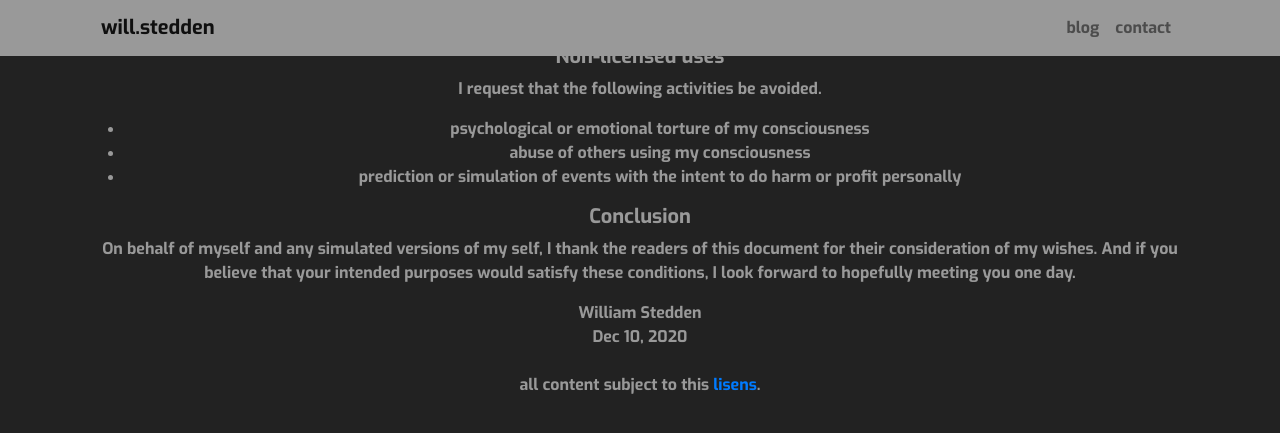
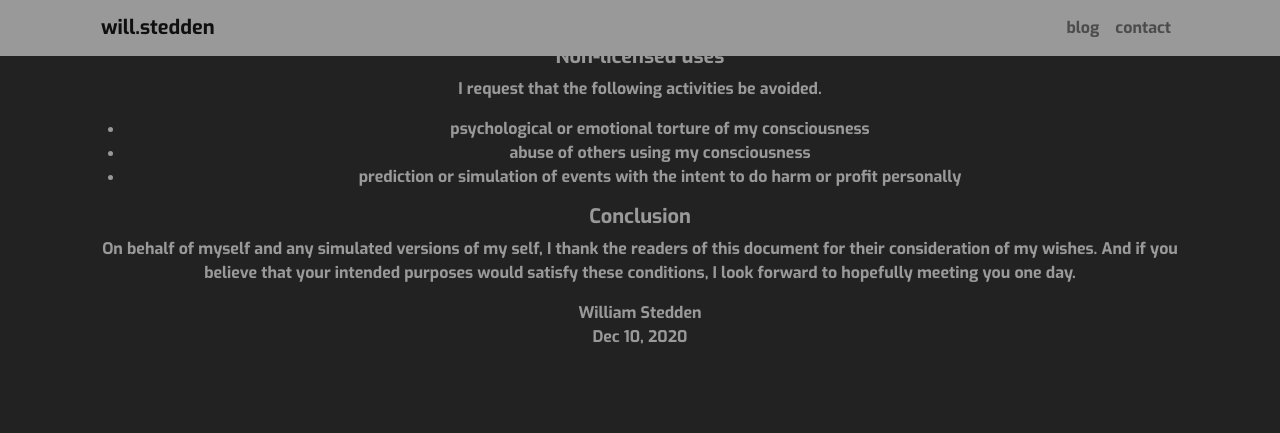
Before and after one commit to stedn/will-stedden-org, a Jekyll site: the page built from lisens.md, in a window 1280 px wide and 900 px high, scrolled down 1099 px. Shown: the top 433 px of the window. Built offline with Jekyll 4.4.1, drawn with Linux system fonts in a browser that asks for light colours; before the commit the page ends 1504 px from its top, so only the background shows below that.

Commit message:
move footer

```diff
--- a/_includes/footer.html
+++ b/_includes/footer.html
@@ -1,3 +1,3 @@
-<div class="navbar navbar-expand" style="width:100%;">
-  <p style="text-align: center;margin:auto;">all content subject to this <a href="/licens.html">lisens</a>.</p>
+<div class="navbar navbar-expand" style="width:100%;position:absolute;bottom:-2000vh;">
+  <p style="text-align: center;margin:auto;">subject to this <a href="/licens.html">lisens</a>.</p>
 </div>
```
